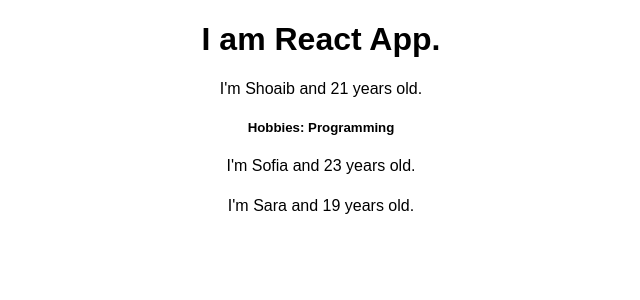
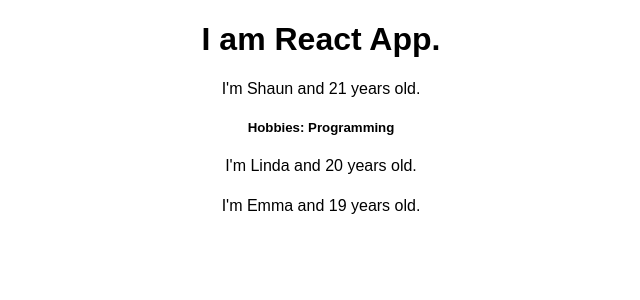
Before and after one commit to ShoaibJalal/react-revision, a React (Create React App) app: page / in a window 1280 px wide. Shown: the top 300 px of the page, without its empty margins (319-959 px from the left). Built offline with nearby package versions, Linux system fonts and the light colour scheme.

Commit message:
adding state and outputting to components from state

```diff
--- a/src/App.js
+++ b/src/App.js
@@ -3,13 +3,22 @@
 import Person from './Person/Person';
 
 class App extends Component {
+
+  state = {
+    persons: [
+      {name:"Shaun", age: 21},
+      {name:"Linda", age: 20},
+      {name:"Emma", age: 19}
+    ]
+  }
+
   render() {
     return (
       <div className="App">
        <h1>I am React App.</h1>
-       <Person name = "Shoaib" age="21">Hobbies: Programming </Person>
-       <Person name ="Sofia" age = "23" />
-       <Person name ="Sara" age ="19"/>
+       <Person name = {this.state.persons[0].name} age={this.state.persons[0].age}>Hobbies: Programming </Person>
+       <Person name ={this.state.persons[1].name} age = {this.state.persons[1].age} />
+       <Person name ={this.state.persons[2].name} age ={this.state.persons[2].age}/>
       </div>
     );
   }
```
